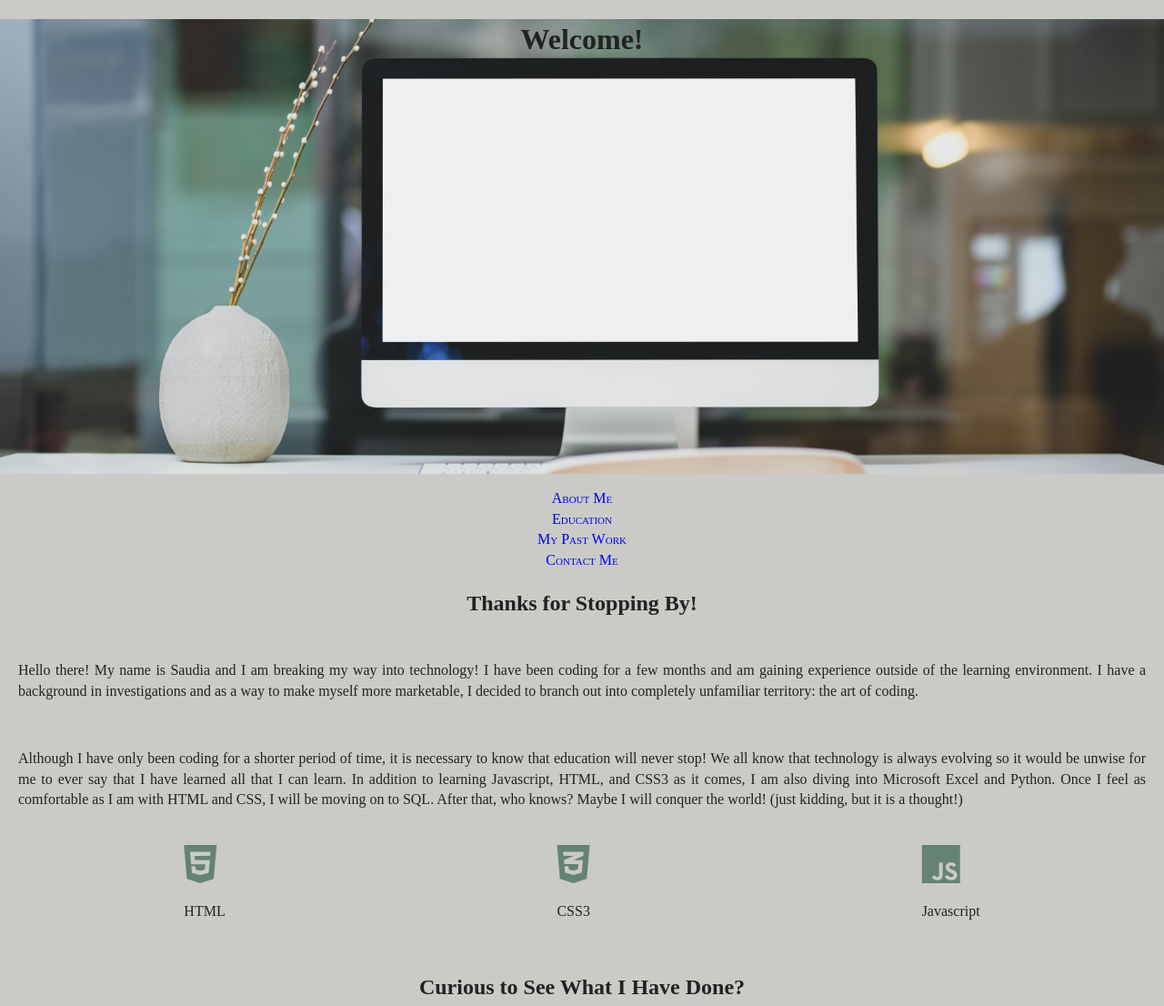
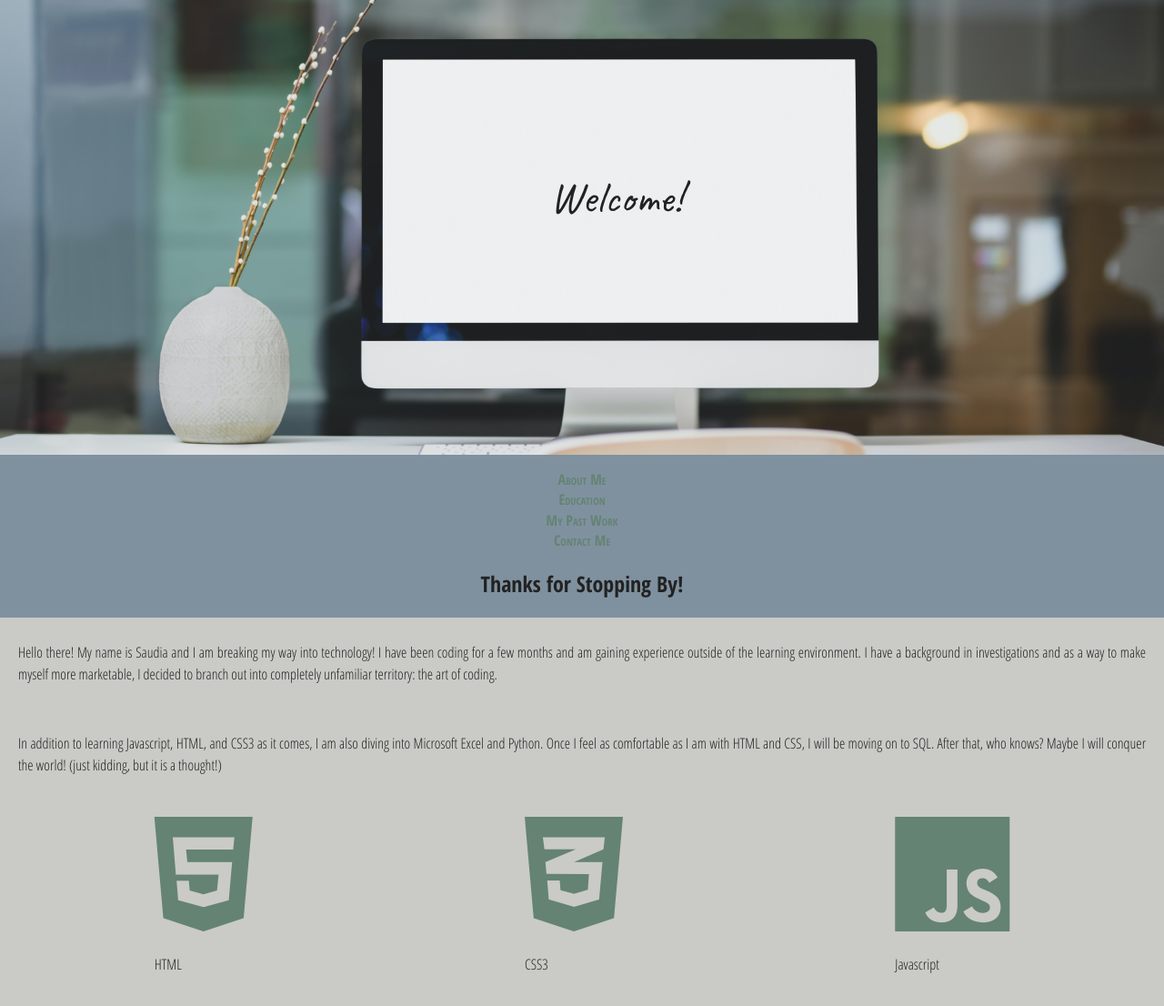
Before and after one commit to smepps1989/my-portfolio, a plain HTML site: page index.html in a window 1280 px wide. Shown: the top 1106 px of the page at 91% size. Drawn offline with nearby package versions, Linux system fonts and the light colour scheme; a web font is replaced by a local one.

Commit message:
updated header h1 to center properly on tablet/desktop

```diff
--- a/css/main.css
+++ b/css/main.css
@@ -102,9 +102,11 @@ textarea {
 html {
   font-size: 16px;
   }
+
 body {
   font-size: 1em;
-  background-color: #cacac6;
+  background-color: #cdcac5;
+  font-family: 'Open Sans Condensed', sans-serif;
 }
 
 .wrapper {
@@ -112,6 +114,7 @@ body {
   box-sizing: border-box;
   padding: 10px 20px;
   width: 100%;
+  background-color: #cacac6;
 }
 address {
   font-style: inherit;
@@ -121,9 +124,13 @@ h1, h2, h3 {
   text-align: center;
 }
 
-#greeting h1 {
+h1 {
   width: 50%;
-  font-family: 'Fredericka the Great', cursive;
+  font-family: 'Caveat', cursive;
+  font-weight: lighter;
+  margin-top: 0;
+  padding-top: 10px;
+  font-size: 3em;
 }
 
 header {
@@ -136,7 +143,7 @@ header {
 nav {
 width: 100%;
 
-  }
+}
 ul {
   display: flex;
   flex-direction: column;
@@ -150,6 +157,11 @@ ul li, a {
   list-style: none;
   text-decoration: none;
   font-variant: small-caps;
+  font-weight: bold;
+  color: #c29a77;
+}
+ul li a:hover {
+  text-decoration: underline;
 }
 
 footer {
@@ -158,6 +170,8 @@ footer {
 
 #about-me p {
   text-align: justify;
+  line-height: 1.5em;
+  color: #222222;
 }
 
 #education .wrapper {
@@ -179,8 +193,7 @@ footer {
 }
 
 i {
-  /*size: 2em;*/
-  color: #648373;
+  color: #c29a77;
 }
 
 /* ==========================================================================
@@ -274,10 +287,41 @@ i {
 
 @media only screen and (min-width: 768px) {
   /* Style adjustments for viewports that meet the condition */
+  body {
+    background-color: #7f919f;
+  }
+
   header {
     background: url('../img/desktop-computer.jpg') no-repeat center;
     background-size: cover;
     height: 500px;
+  }
+
+  #greeting {
+    width: 100%;
+    height: 100%;
+    display: flex;
+    justify-content: center;
+    align-items: center;
+  }
+
+  h1 {
+    width: fit-content;
+    height: fit-content;
+    margin: 0;
+    padding-bottom: 75px;
+    padding-left: 75px;
+  }
+  ul li a {
+    color: #648373;
+  }
+
+  #font-awesome-icon {
+    font-size: 3em;
+  }
+
+  i {
+    color: #648373;
   }
 }
 
--- a/index.html
+++ b/index.html
@@ -14,7 +14,8 @@
   <link rel="stylesheet" href="css/normalize.css">
   <link rel="stylesheet" href="css/main.css">
 
-  <link href="https://fonts.googleapis.com/css2?family=Fredericka+the+Great&family=Open+Sans+Condensed:wght@300&display=swap" rel="stylesheet">
+  <link href="https://fonts.googleapis.com/css2?family=Open+Sans+Condensed:ital,wght@0,300;0,700;1,300&display=swap" rel="stylesheet">
+  <link href="https://fonts.googleapis.com/css2?family=Caveat:wght@400;700&display=swap" rel="stylesheet">
 
   <script src="https://kit.fontawesome.com/496ec631be.js" crossorigin="anonymous"></script>
 
@@ -28,9 +29,9 @@
 
   <!-- Add your site or application content here -->
   <header>
-    <h1 id="greeting">Welcome!</h1>
+    <div id=greeting><h1>Welcome!</h1></div>
+  </header>
 
-  </header>
   <section id="navigation">
     <nav>
       <ul>
@@ -52,9 +53,7 @@
     </div>
 
     <div class="wrapper">
-      <p>Although I have only been coding for a shorter period of time, it is necessary to know that education will never stop!
-        We all know that technology is always evolving so it would be unwise for me to ever say that I have learned all that I can learn.
-        In addition to learning Javascript, HTML, and CSS3 as it comes, I am also diving into Microsoft Excel and Python. Once I feel as comfortable as I
+      <p>In addition to learning Javascript, HTML, and CSS3 as it comes, I am also diving into Microsoft Excel and Python. Once I feel as comfortable as I
         am with HTML and CSS, I will be moving on to SQL. After that, who knows? Maybe I will conquer the world! (just kidding, but it is a thought!)
       </p>
     </div>
```
